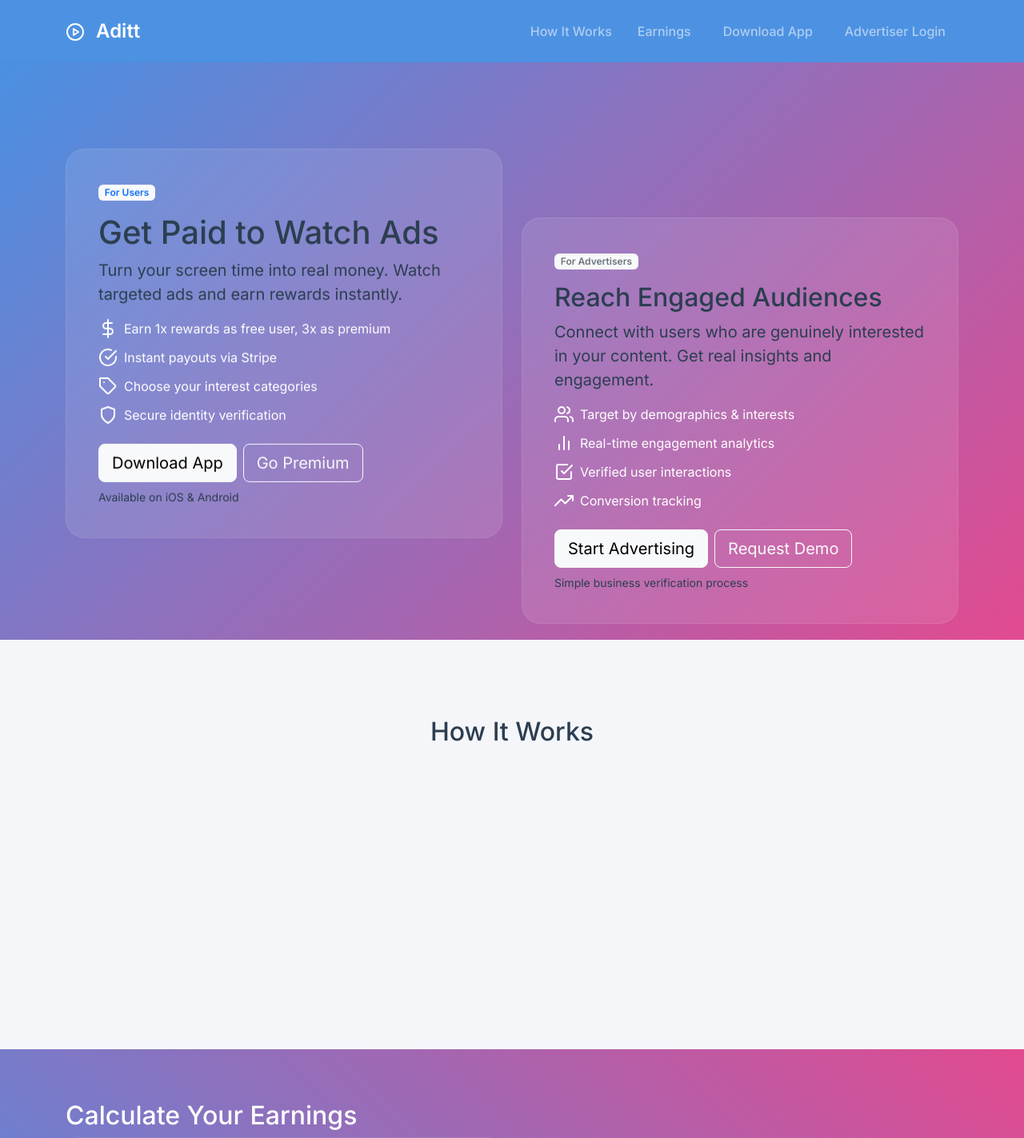
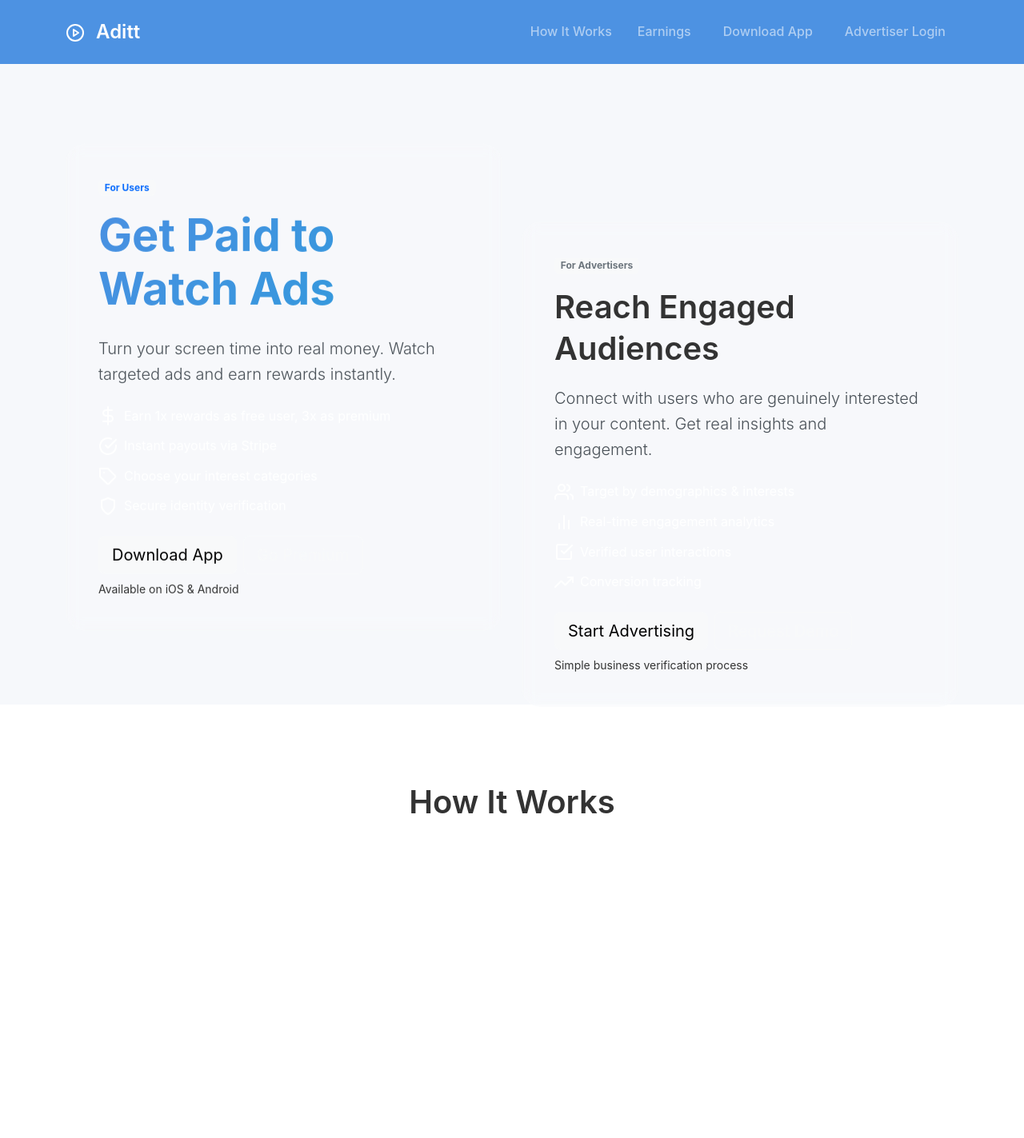
Before and after one commit to mlyongardiner/aditt-site, a Flask app: page / in a window 1280 px wide. Shown: the top 1423 px of the page at 80% size. Run offline with Flask 3, Linux system fonts and the light colour scheme; some libraries are stand-ins or nearby versions.

Commit message:
Agent query: Great that the server is working! Before I proceed with the design changes, could you please specify what design elements you'd like me to modify? This will help me make the exact changes you're looking for.
Update styling and add more log entries showing index page renders.

Screenshot: https://storage.googleapis.com/screenshot-production-us-central1/0ffc51b7-d2cf-49eb-bf3c-e417bce69829/e2973157-1bf8-4b70-831f-3bde3b9c541b.jpg

```diff
--- a/static/css/style.css
+++ b/static/css/style.css
@@ -1,15 +1,67 @@
 :root {
     --primary-color: #4A90E2;
-    --secondary-color: #E24A90;
-    --dark: #2C3E50;
-    --light: #F5F6FA;
+    --secondary-color: #2D9CDB;
+    --accent-color: #F2994A;
+    --dark: #333333;
+    --light: #FFFFFF;
+    --background: #F6F8FB;
+    --gray-100: #F8F9FA;
+    --gray-200: #E9ECEF;
+    --gray-300: #DEE2E6;
+    --gray-400: #CED4DA;
+    --gray-500: #ADB5BD;
+    --gray-600: #6C757D;
+    --gray-700: #495057;
+    --gray-800: #343A40;
+    --gray-900: #212529;
+    --blue-light: #E3F2FD;
+    --blue-medium: #90CAF9;
+    --blue-dark: #2196F3;
+    --success: #27AE60;
+    --warning: #E2B93B;
+    --error: #EB5757;
 }
 
 body {
-    font-family: 'Inter', sans-serif;
+    font-family: 'SF Pro Display', -apple-system, BlinkMacSystemFont, 'Segoe UI', Roboto, 'Helvetica Neue', Arial, sans-serif;
     color: var(--dark);
     overflow-x: hidden;
-    padding-top: 76px;
+    padding-top: 80px;
+    background-color: var(--background);
+    line-height: 1.6;
+    -webkit-font-smoothing: antialiased;
+    -moz-osx-font-smoothing: grayscale;
+}
+
+h1 {
+    font-size: 3.5rem;
+    font-weight: 700;
+    line-height: 1.2;
+    margin-bottom: 1.5rem;
+    background: linear-gradient(135deg, var(--primary-color), var(--secondary-color));
+    -webkit-background-clip: text;
+    -webkit-text-fill-color: transparent;
+}
+
+h2 {
+    font-size: 2.5rem;
+    font-weight: 600;
+    line-height: 1.3;
+    margin-bottom: 1.25rem;
+}
+
+h3 {
+    font-size: 2rem;
+    font-weight: 600;
+    line-height: 1.4;
+    margin-bottom: 1rem;
+}
+
+p {
+    font-size: 1.125rem;
+    line-height: 1.6;
+    color: var(--gray-700);
+    margin-bottom: 1.5rem;
 }
 
 /* Navigation */
@@ -32,7 +84,7 @@ body {
 /* Hero Section */
 .hero {
     min-height: calc(100vh - 76px);
-    background: linear-gradient(135deg, var(--primary-color) 0%, var(--secondary-color) 100%);
+    background: linear-gradient(135deg, var(--indigo-500) 0%, var(--pink-500) 100%);
     position: relative;
     padding: 4rem 0;
 }
@@ -94,7 +146,7 @@ body {
 /* Calculator Section */
 .calculator {
     padding: 4rem 0;
-    background: linear-gradient(45deg, var(--primary-color), var(--secondary-color));
+    background: linear-gradient(45deg, var(--indigo-500), var(--pink-500));
     color: white;
 }
 
@@ -141,7 +193,7 @@ body {
 }
 
 .trust-signals i {
-    color: var(--primary-color);
+    color: var(--indigo-500);
 }
 
 .trust-signals h3 {
@@ -177,7 +229,9 @@ body {
 .trust-badge i {
     width: 20px;
     height: 20px;
-    color: var(--primary-color);
+    color: var(--indigo-500);
+}
+
 /* Earnings Calculator */
 .earnings-calculator {
     background: var(--light);
@@ -239,7 +293,6 @@ body {
 
 .earnings-benefits i {
     color: var(--primary-color);
-}
 }
 
 /* Animations */
```
Also changed, not shown: 1 other file.
